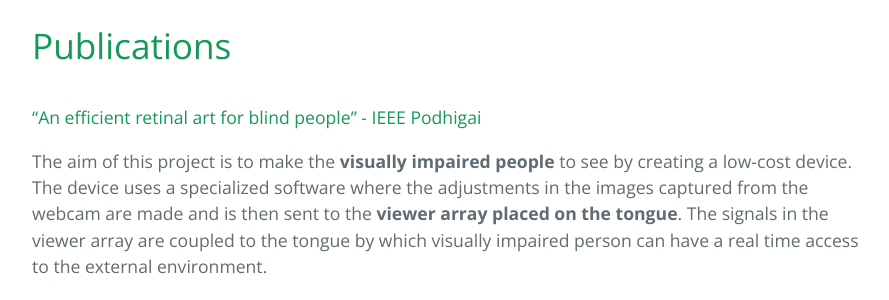
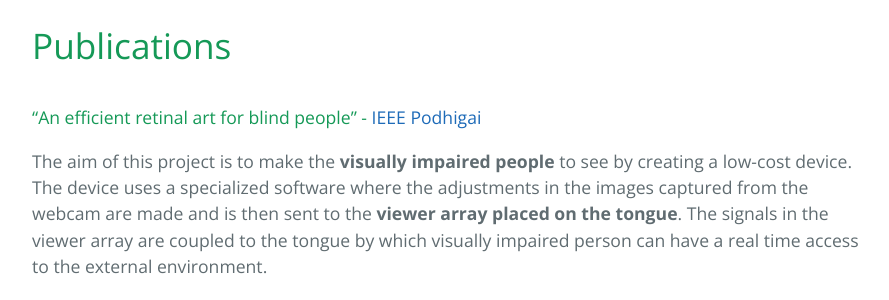
Before and after one commit to aanbuvenkatesh/aanbuvenkatesh.github.io, a Jekyll site: the page built from index.md, in a window 1280 px wide and 900 px high, scrolled down 3031 px. Shown: the part 320-620 px from the top of the window, without its empty margins (192-1081 px from the left). Built offline with Jekyll 4.4.1, drawn with Linux system fonts in a browser that asks for light colours; our own code applies the rules of GitHub Pages for plain Markdown files; part of the change alters nothing that is shown; some of the changed text lies outside the part shown.

```diff
--- a/index.md
+++ b/index.md
@@ -35,7 +35,7 @@ Park College of Engineering and Technology, Coimbatore. (Affiliated to Anna Univ
 Physics, Chemistry, Maths, Computer Science – Distinction (94%);
 Saratha Higher Secondary School, Gobichettipalayam, Erode.
 
-# Projects
+# Client Projects
 #### Chaabi Bank, France [Feb 2019]
 Onsite support for critical issues in core modules (Arrangement Architecture, Finance Crime Mitigation and Standing Orders)
 #### Commercial International Bank, Egypt [Aug 2018 – Oct 2018]
@@ -57,7 +57,7 @@ Selected as the Student Ambassador by Naukri and engaged in Campus Connect Progr
 A largest gathering by college students at Coimbatore, for creating awareness against **Hepatitis B virus**.
 
 # Publications
-#### “An efficient retinal art for blind people” - IEEE Podhigai
+#### “An efficient retinal art for blind people” - [IEEE Podhigai](https://ieeexplore.ieee.org/document/7238478)
 The aim of this project is to make the **visually impaired people** to see by creating a low-cost device. The device uses a specialized software where the adjustments in the images captured from the webcam are made and is then sent to the **viewer array placed on the tongue**. The signals in the viewer array are coupled to the tongue by which visually impaired person can have a real time access to the external environment.
 
 # Certifications
```
